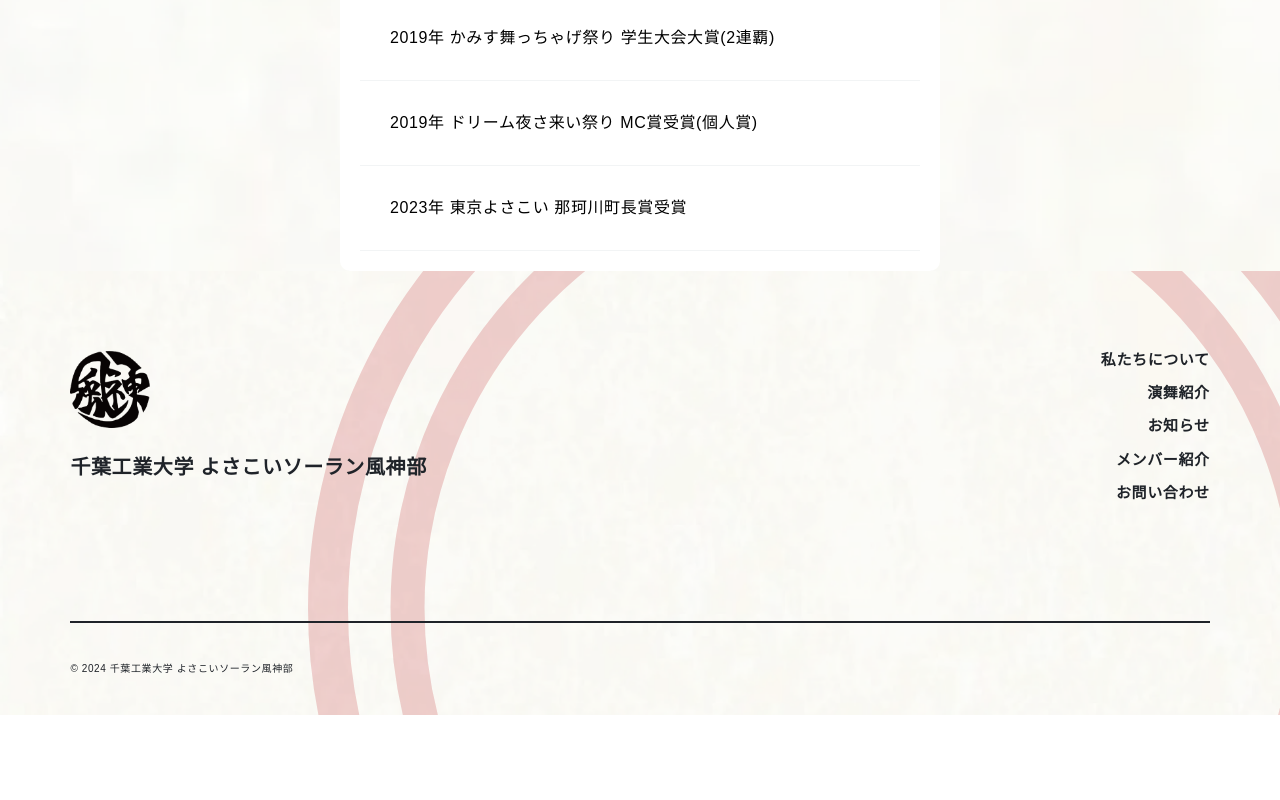
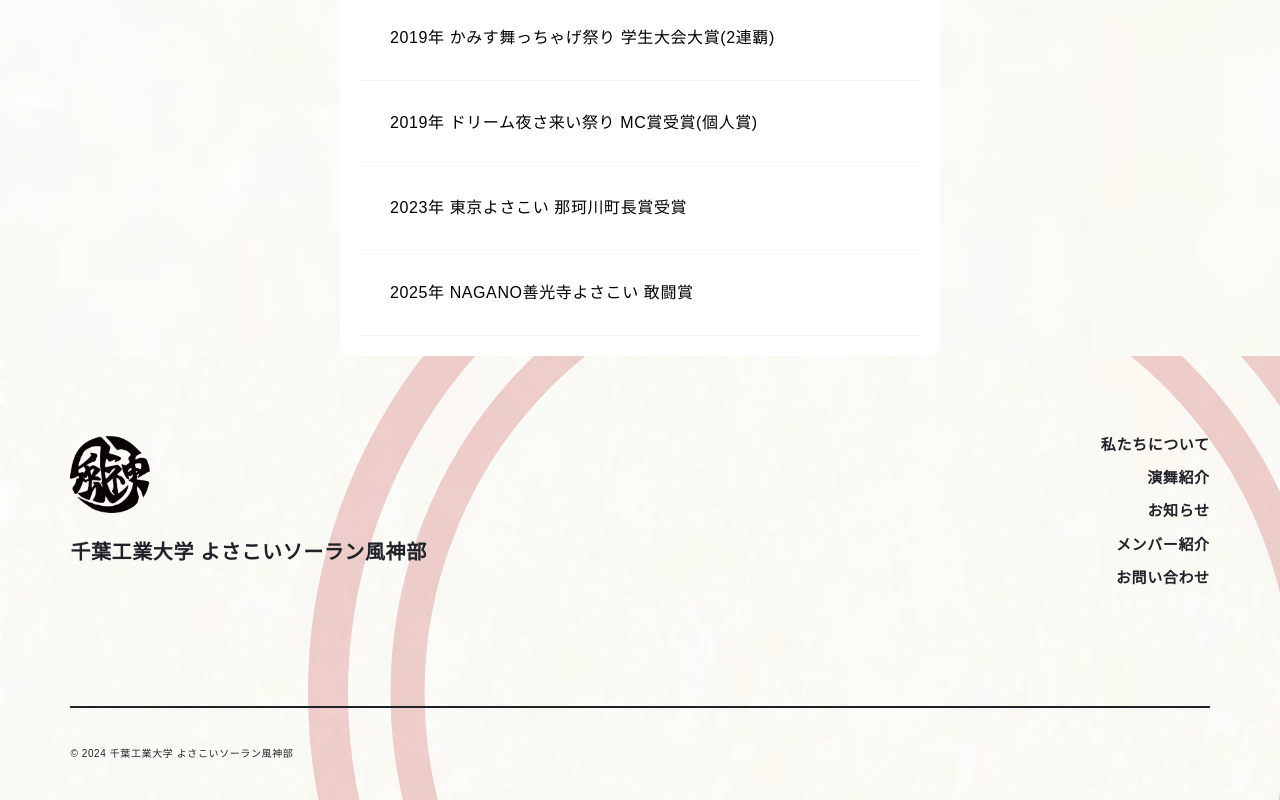
Before and after one commit to fuujin4351/fuujin, a Next.js app: page /about in a window 1280 px wide. Shown: the part 3531-4331 px from the top of the page. Before the commit the page ends 4246 px from the top, so only its background shows below. Built offline with nearby package versions, Linux system fonts and the light colour scheme.

Commit message:
Update awardList.ts

```diff
--- a/src/components/sections/about/awardList.ts
+++ b/src/components/sections/about/awardList.ts
@@ -44,4 +44,5 @@ export const awardList: Award[] = [
     prize: "MC賞受賞(個人賞)",
   },
   { year: "2023年", name: "東京よさこい", prize: "那珂川町長賞受賞" },
+  { year: "2025年", name: "NAGANO善光寺よさこい", prize: "敢闘賞" },
 ];
```
